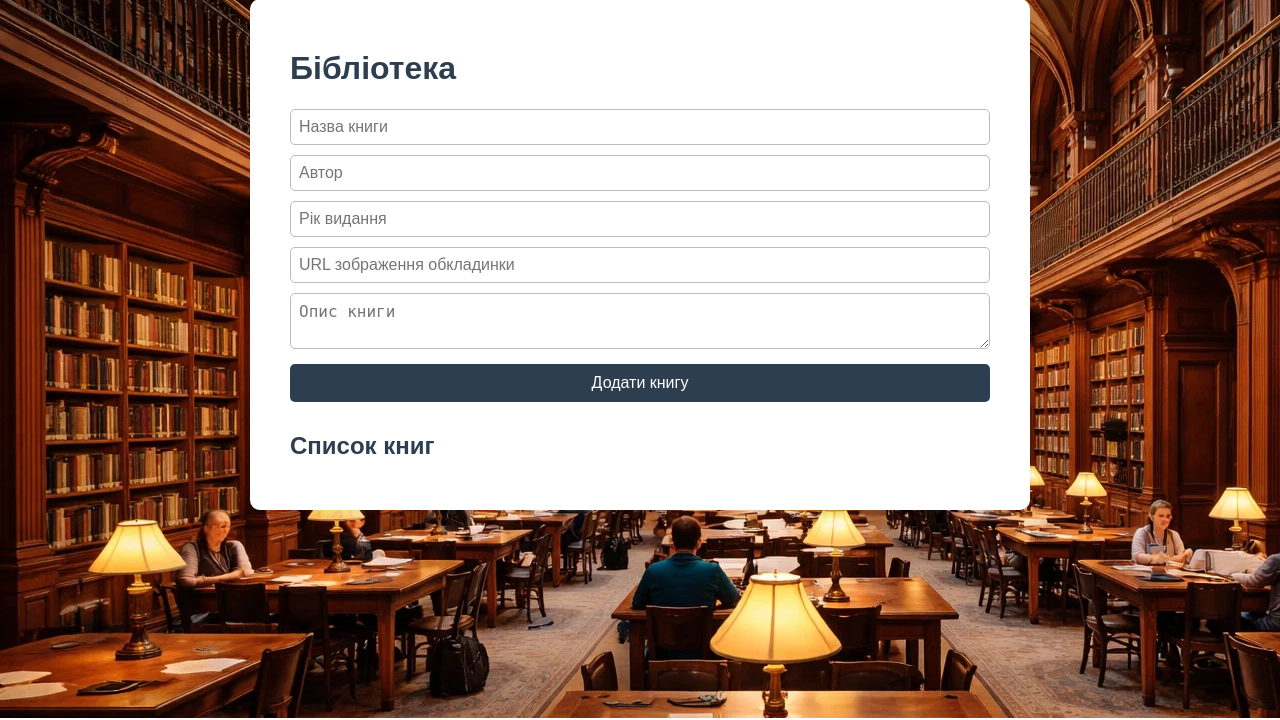
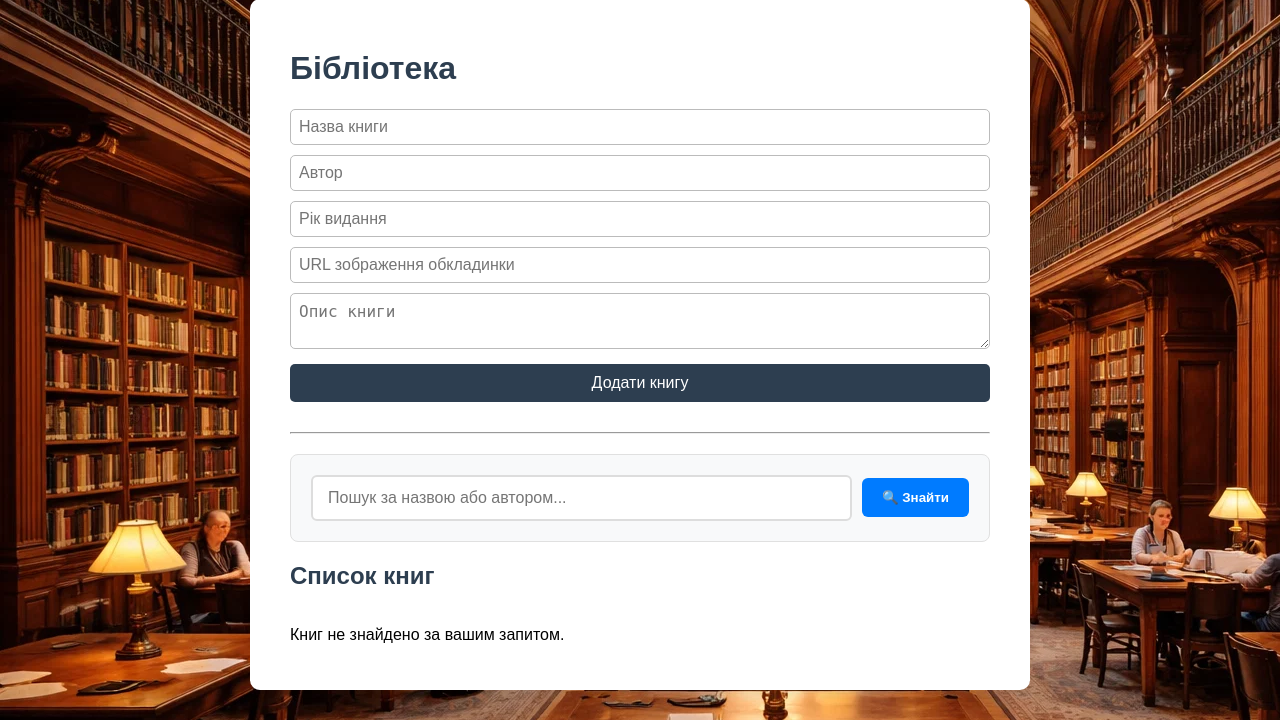
Before and after one commit to IvanBondarchuk-KH/Planer, a Flask app: page /library in a window 1280 px wide. Shown: the part 82-802 px from the top of the page. Run offline with Flask 3, Linux system fonts and the light colour scheme; data that the repository does not hold is empty.

Commit message:
all boosters

```diff
--- a/app.py
+++ b/app.py
@@ -39,10 +39,18 @@ def author():
 
 @app.route('/library')
 def library():
+    search_query = request.args.get('search', '')
+
     conn = get_db_connection()
-    books = conn.execute('SELECT * FROM books ORDER BY created_at DESC').fetchall()
+
+    if search_query:
+        query = "SELECT * FROM books WHERE title LIKE ? OR author LIKE ? ORDER BY created_at DESC"
+        books = conn.execute(query, (f'%{search_query}%', f'%{search_query}%')).fetchall()
+    else:
+        books = conn.execute('SELECT * FROM books ORDER BY created_at DESC').fetchall()
+
     conn.close()
-    return render_template('library.html', books=books)
+    return render_template('library.html', books=books, search_query=search_query)
 
 @app.route('/book/<int:id>')
 def book_detail(id):
--- a/static/style.css
+++ b/static/style.css
@@ -204,3 +204,66 @@ h1, h2 {
     color: whitesmoke;
     height: 40px;
 }
+
+.search-section {
+    background: #f8f9fa;
+    padding: 20px;
+    border-radius: 8px;
+    margin: 20px 0;
+    border: 1px solid #e0e0e0;
+}
+
+.search-form {
+    display: flex;
+    gap: 10px;
+    align-items: center;
+}
+
+.search-form input[type="text"] {
+    flex-grow: 1;
+    padding: 12px 15px;
+    border: 2px solid #ddd;
+    border-radius: 6px;
+    font-size: 16px;
+    transition: border-color 0.3s ease;
+}
+
+.search-form input[type="text"]:focus {
+    outline: none;
+    border-color: #007bff;
+}
+
+.search-form button {
+    padding: 12px 20px;
+    background-color: #007bff;
+    color: white;
+    border: none;
+    border-radius: 6px;
+    cursor: pointer;
+    font-weight: bold;
+    transition: background 0.3s;
+}
+
+.search-form button:hover {
+    background-color: #0056b3;
+}
+
+.btn-reset {
+    text-decoration: none;
+    color: #6c757d;
+    font-size: 14px;
+    padding: 10px;
+    transition: color 0.3s;
+}
+
+.btn-reset:hover {
+    color: #dc3545;
+    text-decoration: underline;
+}
+
+.no-results {
+    text-align: center;
+    padding: 40px;
+    color: #888;
+    font-style: italic;
+}
--- a/templates/library.html
+++ b/templates/library.html
@@ -14,8 +14,26 @@
         <button type="submit">Додати книгу</button>
     </form>
 
-    <h2>Список книг</h2>
+    <hr> <div class="search-section" style="margin: 20px 0;">
+        <form action="{{ url_for('library') }}" method="get" class="search-form">
+            <input type="text" name="search" placeholder="Пошук за назвою або автором..." value="{{ search_query or '' }}">
+            <button type="submit">🔍 Знайти</button>
+            {% if search_query %}
+                <a href="{{ url_for('library') }}" class="btn-reset">Скинути</a>
+            {% endif %}
+        </form>
+    </div>
+
+    <h2>
+        {% if search_query %}
+            Результати пошуку для "{{ search_query }}"
+        {% else %}
+            Список книг
+        {% endif %}
+    </h2>
+
     <div class="book-grid">
+        {% if books %}
             {% for book in books %}
                 <div class="book-item {{ 'read-book' if book.is_read == 1 }}">
                     <img src="{{ book.image_url }}" class="book-thumb">
@@ -43,5 +61,8 @@
                     </div>
                 </div>
             {% endfor %}
+        {% else %}
+            <p>Книг не знайдено за вашим запитом.</p>
+        {% endif %}
     </div>
 {% endblock %}
```
Lines whose indentation alone changed are shown as unchanged.
